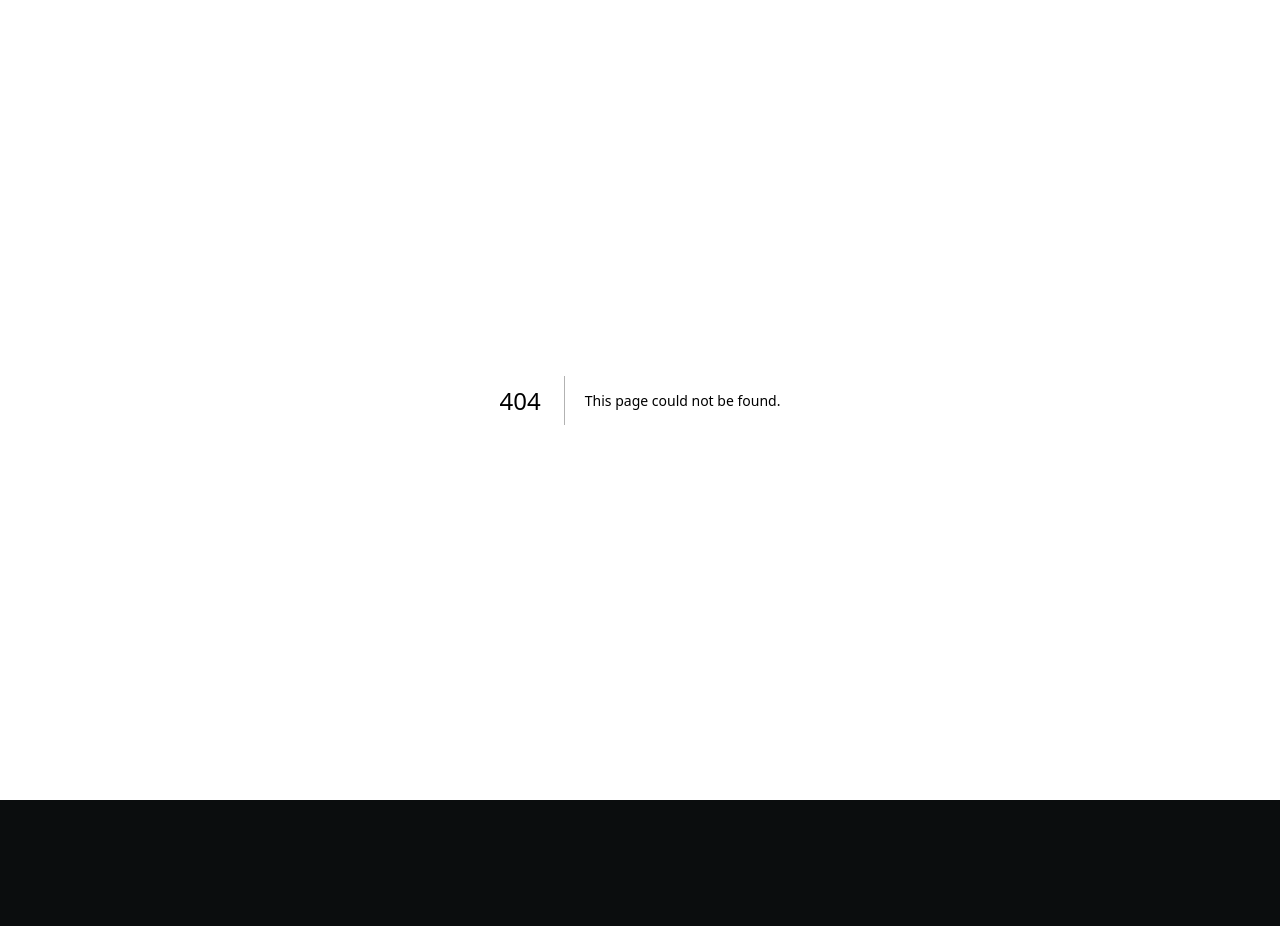
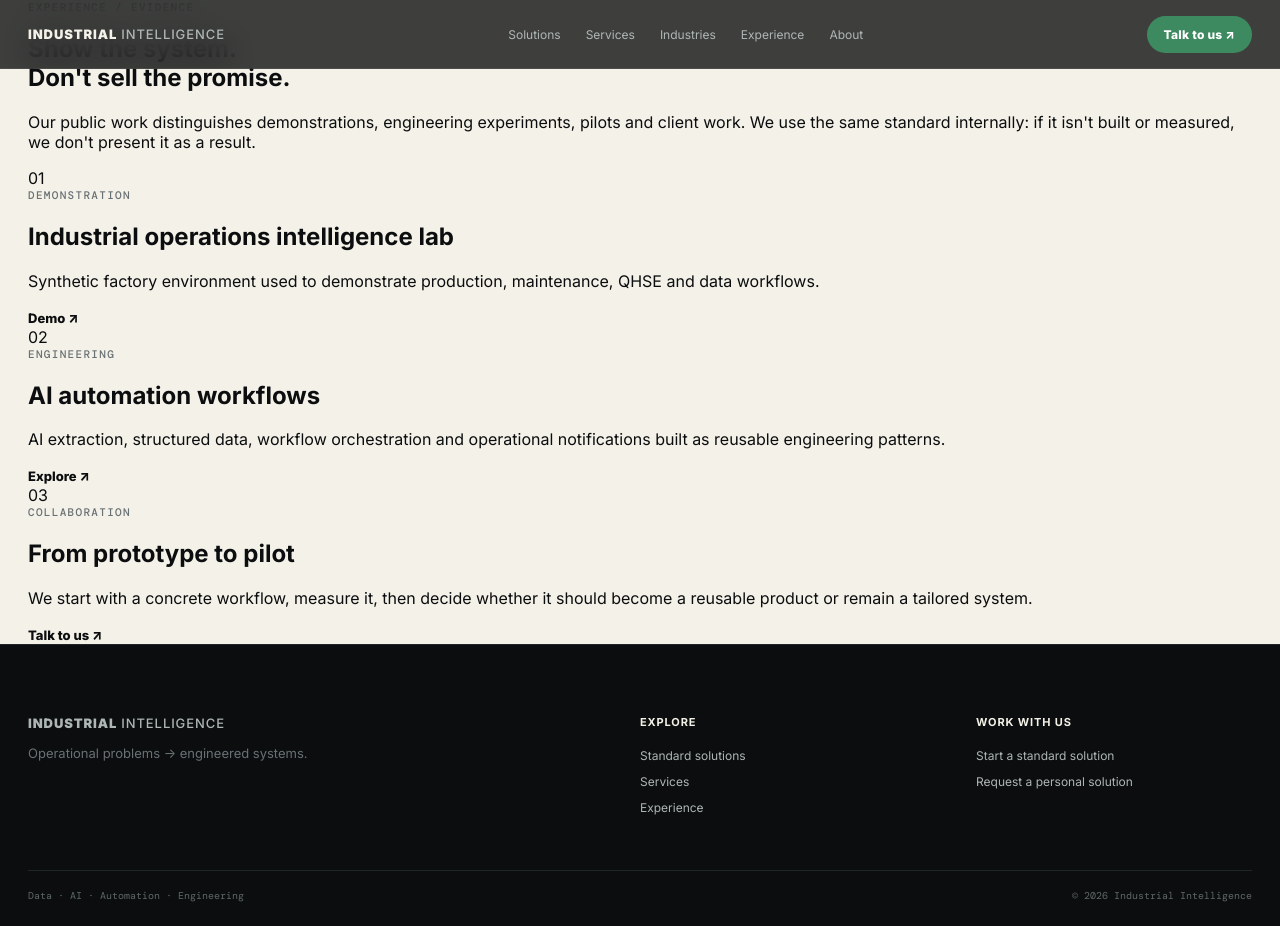
Before and after one commit to bouhounyaakoub2023-cmd/MVP, a Next.js app: page /experience in a window 1280 px wide. Before the commit this address had no page. Before the commit the page ends 800 px from the top, so only its background shows below. Built offline with nearby package versions, Linux system fonts and the light colour scheme.

Commit message:
Add experience page

```diff
--- /dev/null
+++ b/app/experience/page.tsx
@@ -0,0 +1,4 @@
+import { PageFrame } from '../../components/site-shell';
+import Link from 'next/link';
+const work=[['DEMONSTRATION','Industrial operations intelligence lab','Synthetic factory environment used to demonstrate production, maintenance, QHSE and data workflows.','Demo'],['ENGINEERING','AI automation workflows','AI extraction, structured data, workflow orchestration and operational notifications built as reusable engineering patterns.','Explore'],['COLLABORATION','From prototype to pilot','We start with a concrete workflow, measure it, then decide whether it should become a reusable product or remain a tailored system.','Talk to us']];
+export default function Experience(){return <PageFrame><main className="section-light"><section className="container page-hero"><div className="eyebrow">Experience / evidence</div><h1>Show the system.<br/><span>Don't sell the promise.</span></h1><p>Our public work distinguishes demonstrations, engineering experiments, pilots and client work. We use the same standard internally: if it isn't built or measured, we don't present it as a result.</p></section><section className="container experience-list">{work.map(([k,t,d,c],i)=><article key={t}><div className="experience-no">0{i+1}</div><div><div className="eyebrow">{k}</div><h2>{t}</h2><p>{d}</p></div><Link href={c==='Demo'?'/demo':'/contact'} className="text-link">{c} ↗</Link></article>)}</section></main></PageFrame>}
```
